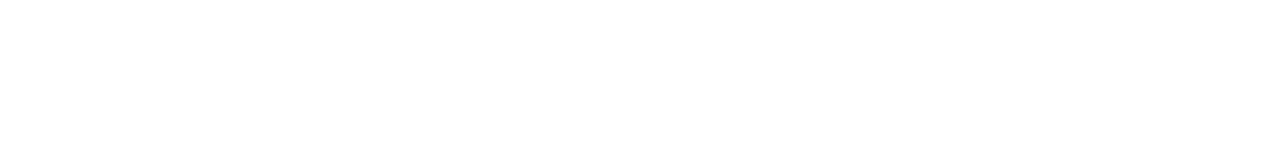
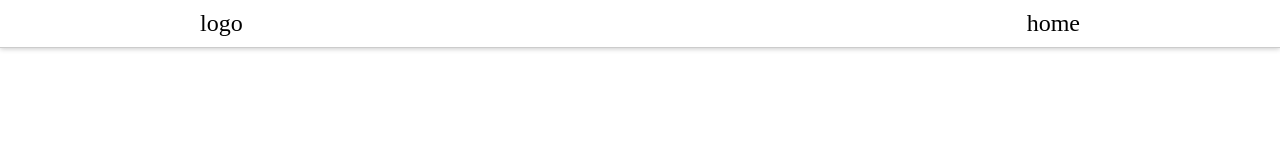
Before and after one commit to Tanishka-2000/Landing-Page, a plain HTML site: page index.html in a window 1280 px wide. Drawn offline with Linux system fonts and the light colour scheme.

Commit message:
add navbar

```diff
--- a/index.html
+++ b/index.html
@@ -8,6 +8,9 @@
     <link rel="stylesheet" href="styles.css">
 </head>
 <body>
-
+    <nav>
+        <li class="logo">logo</li>
+        <li>home</li>
+    </nav>
 </body>
 </html>
--- a/styles.css
+++ b/styles.css
@@ -5,3 +5,19 @@
     padding: 0;
     box-sizing: border-box;
 }
+
+nav{
+    padding: 10px 200px;
+    border-bottom: 1px solid #ccc;
+    box-shadow: 0 1px 5px #ccc;
+    display: flex;
+    font-size: 1.5rem;
+}
+
+nav li{
+    list-style: none;
+}
+
+nav li.logo{
+    margin-right: auto;
+}
```
